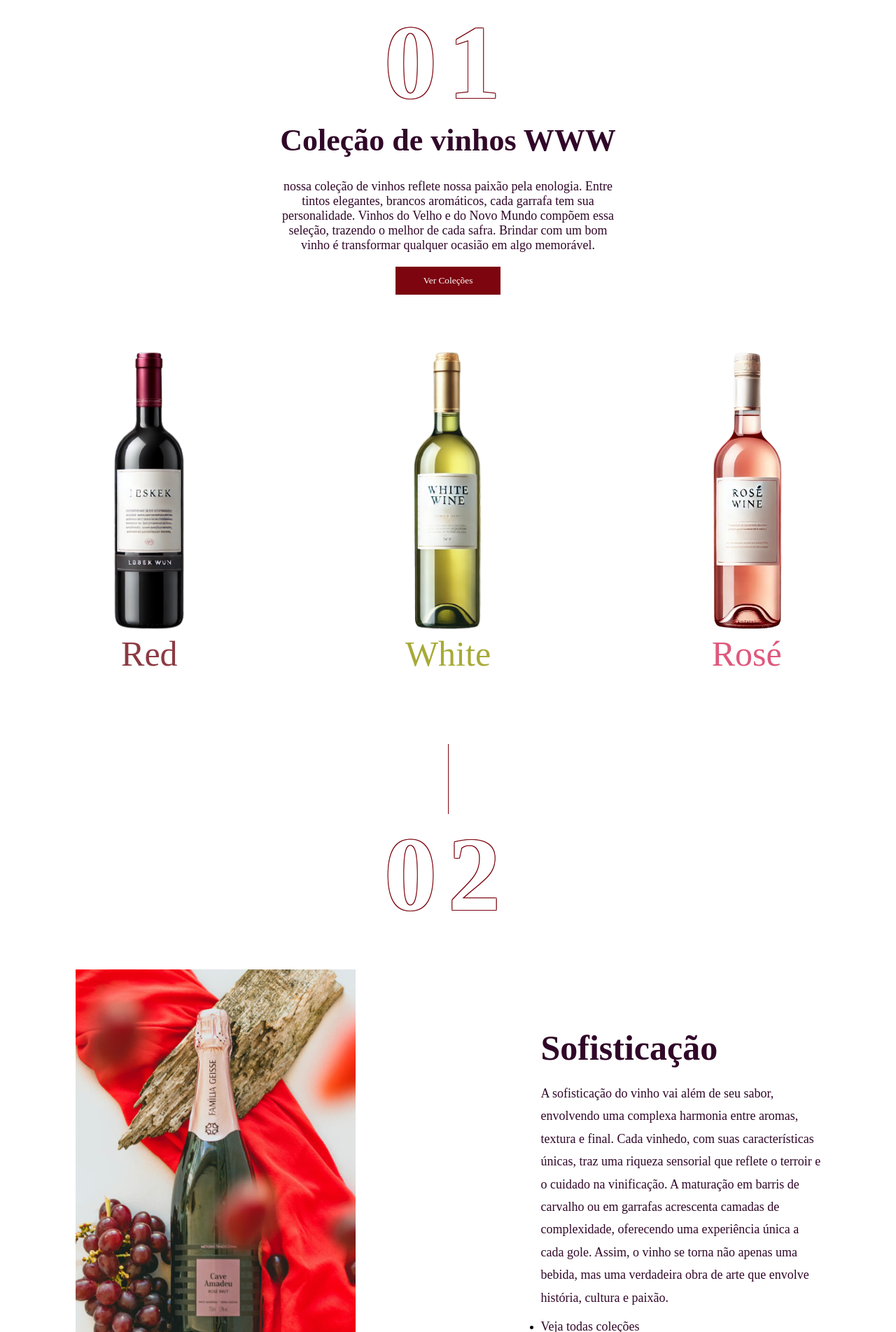
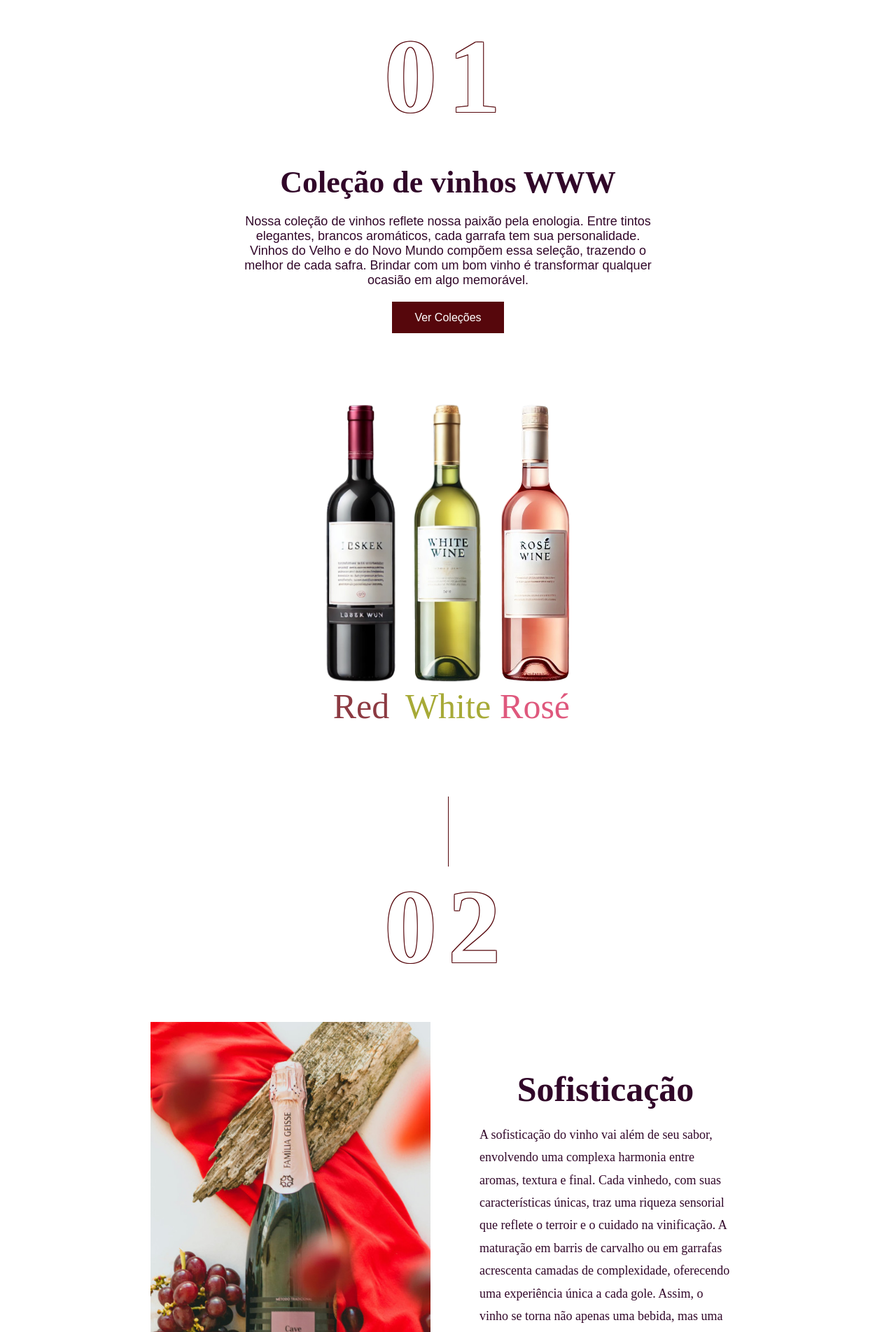
Before and after one commit to teooodbs/wine_cellar_project, a plain HTML site: page index.html in a window 1280 px wide. Shown: the part 897-2800 px from the top of the page at 70% size. Drawn offline with Linux system fonts and the light colour scheme; a web font is replaced by a local one.

Commit message:
some changes

```diff
--- a/css/style.css
+++ b/css/style.css
@@ -1,7 +1,6 @@
 @charset "utf-8";
 
 @import url('https://fonts.googleapis.com/css2?family=Ibarra+Real+Nova:ital,wght@0,400..700;1,400..700&family=Lexend+Exa:wght@100..900&display=swap');
-
 
 * {
   margin: 0;
@@ -164,11 +163,11 @@ nav {
 
 .main-header img {
   margin-top: 40px;
-  width: max(230px, 20vw);
+  width: max(230px, 18vw);
 }
 
 span {
-  color: #7c050f;
+  color: #56070C;
 }
 
 main {
@@ -180,55 +179,87 @@ main .zeroone h2 {
   font-size: 150px;
   font-family: 'Ibarra Real Nova';
   text-shadow:
-     1px  1px 0 #7c050f,
-    -1px  1px 0 #7c050f,
-    -1px -1px 0 #7c050f,
-     1px -1px 0 #7c050f;
+     1px  1px 0 #56070C,
+    -1px  1px 0 #56070C,
+    -1px -1px 0 #56070C,
+     1px -1px 0 #56070C;
   letter-spacing: 16px;
   text-align: center;
 }
 
+main {
+  display: flex;
+  flex-direction: column;
+  align-items: center;
+  padding: 20px;
+}
+
+h2 {
+  font-family: 'Ibarra Real Nova', serif;
+  text-align: center;
+}
+
+
+main .colecao {
+  display: flex;
+  flex-direction: column;
+  align-items: center;
+  text-align: center;
+  padding: 20px;
+  width: 100%;
+}
+
 main .colecao .text-colecao {
-  color: #310729 ;
+  color: #310729;
   display: flex;
   flex-direction: column;
   justify-content: center;
   align-items: center;
-  margin-bottom: 80px;
+  text-align: center;
+  margin-bottom: 60px;
+  max-width: 90%;
+  padding: 20px;
 }
 
 main .colecao .text-colecao h2 {
-  font-size: 44px;
-  font-family: 'Ibarra Real Nova';
-  text-align: center;
-  color: #310729 ;
+  font-size: clamp(30px, 4vw, 44px);
 }
 
 main .colecao .text-colecao p {
-  font-family: 'Lexend Exa';
-  font-size: 18px;
-  text-align: center;
-  width: 500px;
-  margin-top: 30px;
-  margin-bottom: 20px;
+  font-family: 'Lexend Exa', sans-serif;
+  font-size: clamp(16px, 2vw, 18px);
+  max-width: 600px;
+  margin: 20px 0;
 }
 
 main .colecao .text-colecao button {
-  color: #fff;
-  background-color: #7c050f;
-  font-family: 'Lexend Exa';
+  color: white;
+  background-color: #56070C;
+  font-family: 'Lexend Exa', sans-serif;
   text-align: center;
-  width: 150px;
-  height: 40px;
+  width: 160px;
+  height: 45px;
   border: none;
+  font-size: 16px;
+  transition: 0.3s;
 }
 
 main .colecao .text-colecao button:hover {
   cursor: pointer;
-  background-color: #fff;
-  border: 3px solid #7c050f;
-  color: #7c050f;
-  transition: 0.5s;
+  background-color: white;
+  border: 2px solid #56070C;
+  color: #56070C;
+}
+
+
+@media (max-width: 768px) {
+  main .colecao .text-colecao {
+    width: 100%;
+    padding: 0 20px;
+  }
+  main .colecao .text-colecao p {
+    width: 100%;
+  }
 }
 
 main .wines {
@@ -278,7 +309,7 @@ main .center-line {
 main .center-line div {
   height: 100px;
   width: 1px;
-  background-color: #7c050f;
+  background-color: #56070C;
 }
 
 main .zerotwo h2 {
@@ -286,10 +317,10 @@ main .zerotwo h2 {
   font-size: 150px;
   font-family: 'Ibarra Real Nova';
   text-shadow:
-     1px  1px 0 #7c050f,
-    -1px  1px 0 #7c050f,
-    -1px -1px 0 #7c050f,
-     1px -1px 0 #7c050f;
+     1px  1px 0 #56070C,
+    -1px  1px 0 #56070C,
+    -1px -1px 0 #56070C,
+     1px -1px 0 #56070C;
   letter-spacing: 16px;
   text-align: center;
 }
@@ -303,6 +334,7 @@ main .sophistication {
   justify-items: center;
   margin-top: 50px;
   margin-bottom: 50px;
+  padding: 0px 20px;
 }
 
 
@@ -375,23 +407,24 @@ main .sophistication .text-sophistication ul li a:hover::before {
     justify-content: center;
   }
 }
+
 main .zerothree h2 {
-  background-color: #DFC4BC;
-  color: #DFC4BC;
+  background-color: #E1D9D9;
+  color: #E1D9D9;
   font-size: 150px;
   font-family: 'Ibarra Real Nova';
   text-shadow:
-     1px  1px 0 #7c050f,
-    -1px  1px 0 #7c050f,
-    -1px -1px 0 #7c050f,
-     1px -1px 0 #7c050f;
+     1px  1px 0 #56070C,
+    -1px  1px 0 #56070C,
+    -1px -1px 0 #56070C,
+     1px -1px 0 #56070C;
   letter-spacing: 16px;
   text-align: center;
 }
 
 main .quality {
   color: #310729;
-  background-color: #DFC4BC;
+  background-color: #E1D9D9;
   font-family: "Lexend Exa";
   padding: 0px 50px;
   display: flex;
@@ -417,6 +450,8 @@ main .quality .process {
   flex-direction: row;
   flex-wrap: wrap;
   gap: 40px;
+  justify-content: center;
+  padding-bottom: 40px;
 }
 
 main .quality .process div {
@@ -434,24 +469,24 @@ main .quality .process div {
 }
 
 main .quality .process div p {
-  color: #DFC4BC;
+  color: #E1D9D9;
   margin: 5px 0px 25px 0px;
 }
 
 main .quality .process div button {
   color: #fff;
-  background-color: #7c050f;
+  background-color: #56070C;
   font-family: 'Lexend Exa';
   text-align: center;
   width: 150px;
   height: 40px;
   border: none;
-  box-shadow: 4px 4px 10px 0px #00000080;
+  box-shadow: 4px 4px 10px 0px #0000005a;
 }
 
 main .quality .process div button:hover {
   cursor: pointer;
   background-color: #0f0510;
-  border: 3px solid #7c050f;
+  border: 3px solid #56070C;
   transition: 0.5s;
 }
--- a/index.html
+++ b/index.html
@@ -42,7 +42,7 @@
     <section class="colecao">
       <div class="text-colecao">
         <h2>Coleção de vinhos WWW</h2>
-        <p>nossa coleção de vinhos reflete nossa paixão pela enologia. Entre tintos elegantes, brancos aromáticos, cada garrafa tem sua personalidade. Vinhos do Velho e do Novo Mundo compõem essa seleção, trazendo o melhor de cada safra. Brindar com um bom vinho é transformar qualquer ocasião em algo memorável.</p>
+        <p>Nossa coleção de vinhos reflete nossa paixão pela enologia. Entre tintos elegantes, brancos aromáticos, cada garrafa tem sua personalidade. Vinhos do Velho e do Novo Mundo compõem essa seleção, trazendo o melhor de cada safra. Brindar com um bom vinho é transformar qualquer ocasião em algo memorável.</p>
         <button>Ver Coleções</button>
       </div>
     </section>
@@ -139,14 +139,10 @@
 
 </html>
 
-
-
-
 <!-- #fff branco -->
 <!-- #000 preto -->
 
 <!-- #0f0510 -->
 <!-- #310729 -->
-<!-- #490E43 -->
-<!-- #60155D -->
-<!-- #7c050f vermelho -->
+<!-- #56070C -->
+<!-- #E1D9D9 -->
```
